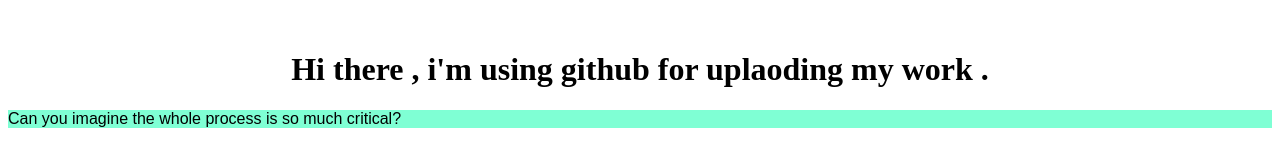
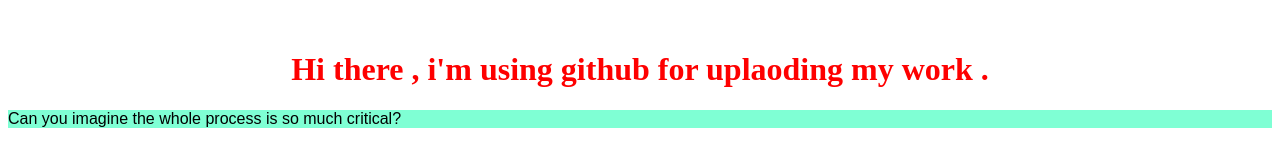
Before and after one commit to arnobshishir/my-second-repo, a plain HTML site: page index.html in a window 1280 px wide. Drawn offline with Linux system fonts and the light colour scheme.

Commit message:
color added

```diff
--- a/style.css
+++ b/style.css
@@ -1,5 +1,5 @@
 h1{
-    color: black;
+    color: rgb(254, 0, 0);
     text-align: center;
     border: 4rem 3rem 2rem 1rem;
 }
```
